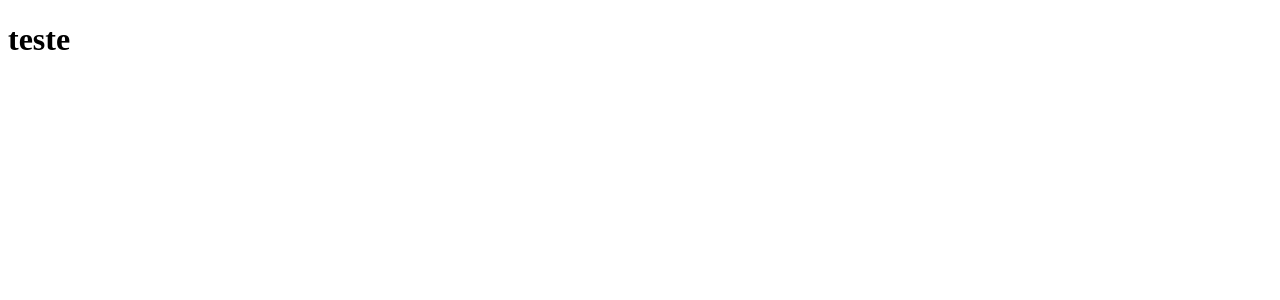
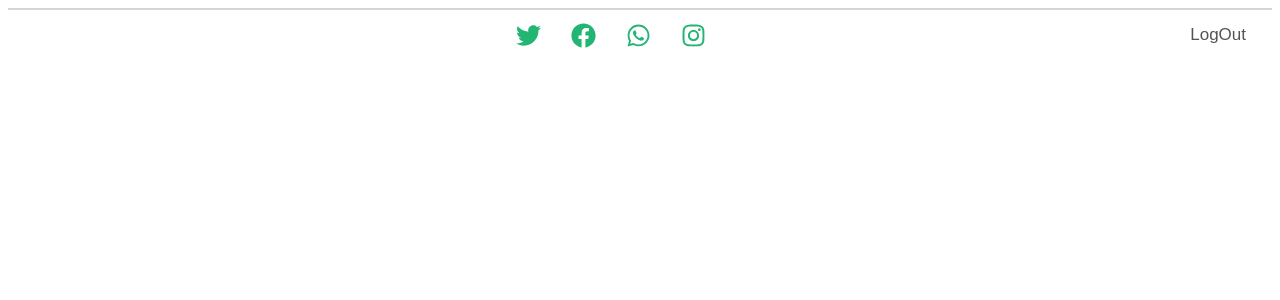
Before and after one commit to patricklongo1/hackatonRsxp, a React (Create React App) app in the folder frontend/frontend/: page / in a window 1280 px wide. Shown: the top 300 px of the page. Built offline with nearby package versions, Linux system fonts and the light colour scheme.

Commit message:
Footer done

```diff
--- a/frontend/frontend/src/App.js
+++ b/frontend/frontend/src/App.js
@@ -1,7 +1,8 @@
 import React from 'react';
+import Footer from './components/footer'
 
 function App() {
-    return <h1>teste</h1>;
+    return <Footer />;
 }
 
 export default App;
--- /dev/null
+++ b/frontend/frontend/src/components/button/index.js
@@ -0,0 +1,10 @@
+import React from 'react';
+import { Button } from './styles';
+
+const Botao = props => {
+    return (<Button>
+        {props.text}
+    </Button>)
+}
+
+export default Botao;
--- /dev/null
+++ b/frontend/frontend/src/components/button/styles.js
@@ -0,0 +1,14 @@
+import styled from 'styled-components';
+
+export const Button = styled.button`
+    margin: 0 20px 0 -30px;
+    border: 0;
+    background: none;
+    font-size: 17px;
+    color: #545454;
+    transition: color 0.2s;
+
+    &:hover {
+        color: #22b573;
+    }
+`;
--- /dev/null
+++ b/frontend/frontend/src/components/footer/index.js
@@ -0,0 +1,19 @@
+import React from 'react';
+import {FaTwitter, FaFacebook, FaWhatsapp, FaInstagram} from 'react-icons/fa'
+
+import Button from '../button'
+import { Container, IconsBox } from './styles';
+
+export default function footer() {
+  return (
+    <Container>
+        <IconsBox>
+            <FaTwitter color="#22b573" size={25} />
+            <FaFacebook color="#22b573" size={25} />
+            <FaWhatsapp color="#22b573" size={25} />
+            <FaInstagram color="#22b573" size={25} />
+        </IconsBox>
+        <Button text="LogOut"/>
+    </Container>
+  );
+}
--- /dev/null
+++ b/frontend/frontend/src/components/footer/styles.js
@@ -0,0 +1,20 @@
+import styled from 'styled-components';
+
+export const Container = styled.div`
+    height: 50px;
+    border-top: 2px solid #d6d6d6;
+    display: flex;
+    align-items: center;
+    justify-content: space-between;
+`;
+
+export const IconsBox = styled.div`
+    display: flex;
+    flex: 1;
+    justify-content: center;
+    align-items: center;
+
+    svg {
+        margin: 0 15px;
+    }
+`;
--- /dev/null
+++ b/package.json
@@ -0,0 +1,6 @@
+{
+  "dependencies": {
+    "react-icons": "^3.8.0",
+    "styled-components": "^4.4.1"
+  }
+}
```
Also changed, not shown: 2 other files (tests, documents, lock files or other folders).
